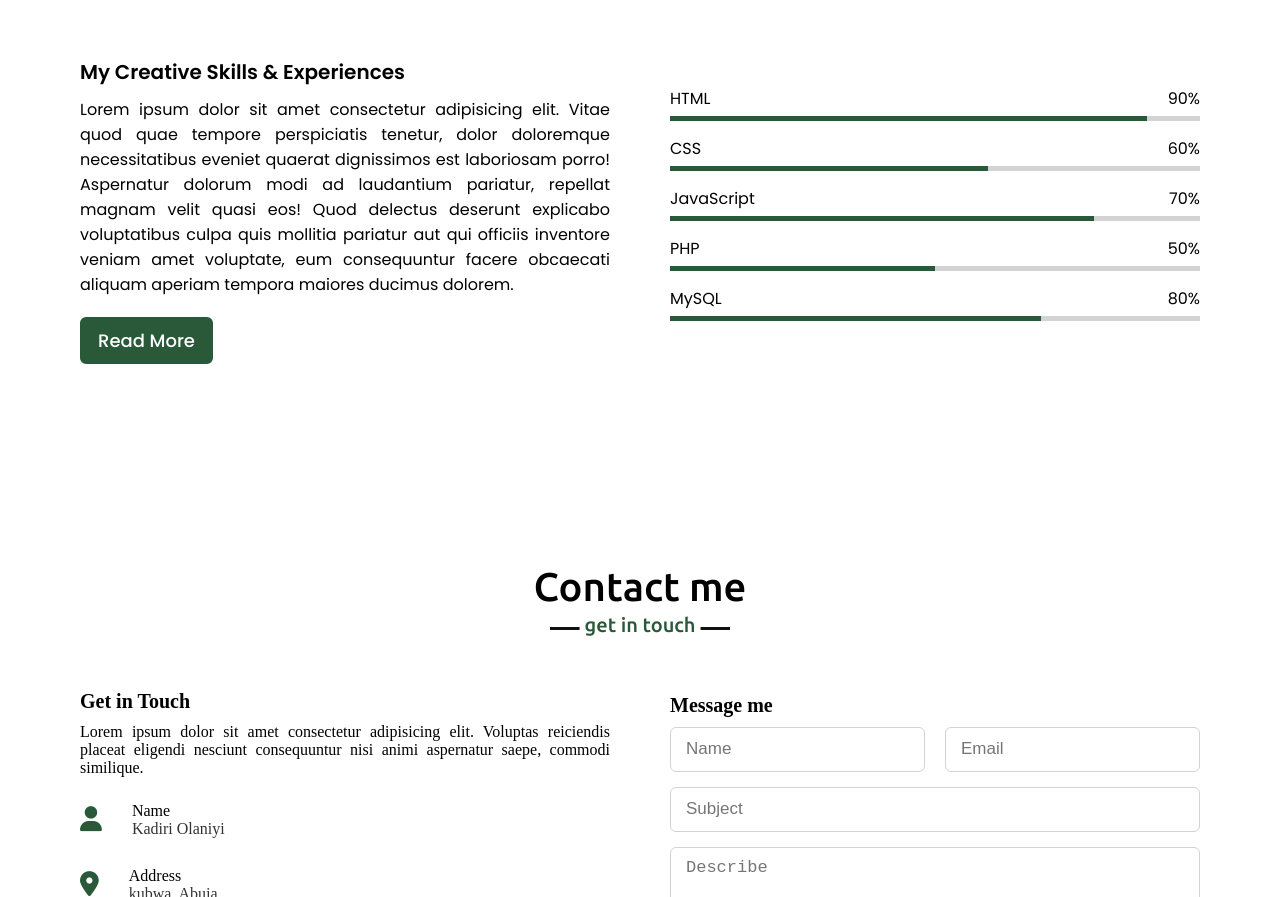
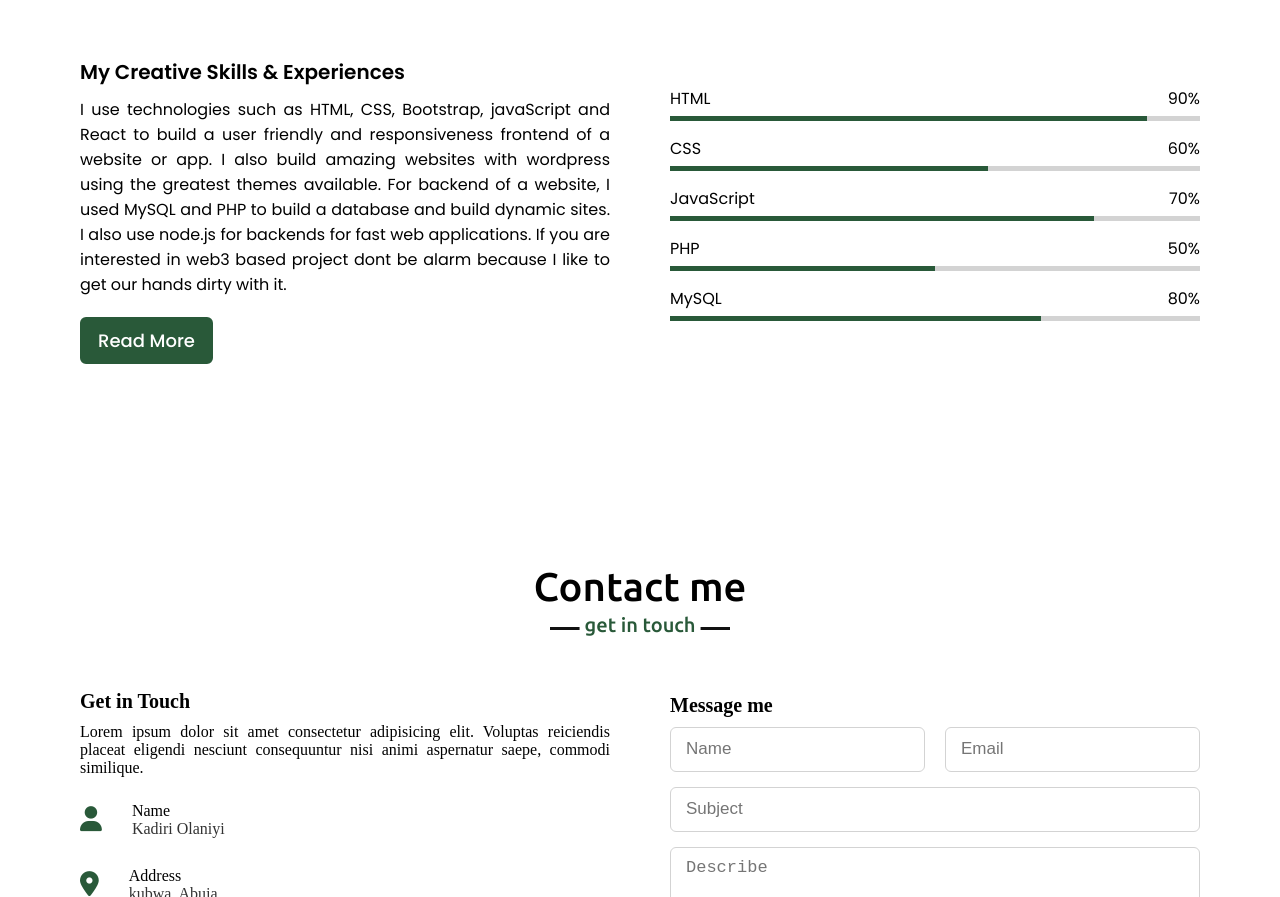
Before and after one commit to kadiriola/kadiriola.github.io, a plain HTML site: page index.html in a window 1280 px wide. Shown: the part 2362-3259 px from the top of the page. Drawn offline with nearby package versions, Linux system fonts and the light colour scheme.

Commit message:
Update index.html

```diff
--- a/index.html
+++ b/index.html
@@ -106,7 +106,7 @@
                 <div class="skills-content">
                     <div class="column left">
                         <div class="text">My Creative Skills & Experiences</div>
-                        <p>Lorem ipsum dolor sit amet consectetur adipisicing elit. Vitae quod quae tempore perspiciatis tenetur, dolor doloremque necessitatibus eveniet quaerat dignissimos est laboriosam porro! Aspernatur dolorum modi ad laudantium pariatur, repellat magnam velit quasi eos! Quod delectus deserunt explicabo voluptatibus culpa quis mollitia pariatur aut qui officiis inventore veniam amet voluptate, eum consequuntur facere obcaecati aliquam aperiam tempora maiores ducimus dolorem.</p>
+                        <p>I use technologies such as HTML, CSS, Bootstrap, javaScript and React to build a user friendly and responsiveness frontend of a website or app. I also build amazing websites with wordpress using the greatest themes available. For backend of a website, I used MySQL and PHP to build a database and build dynamic sites. I also use node.js for backends for fast web applications. If you are interested in web3 based project dont be alarm because I like to get our hands dirty with it. </p>
                         <a href="#">Read More</a>
                     </div>
                     <div class="column right">
```
